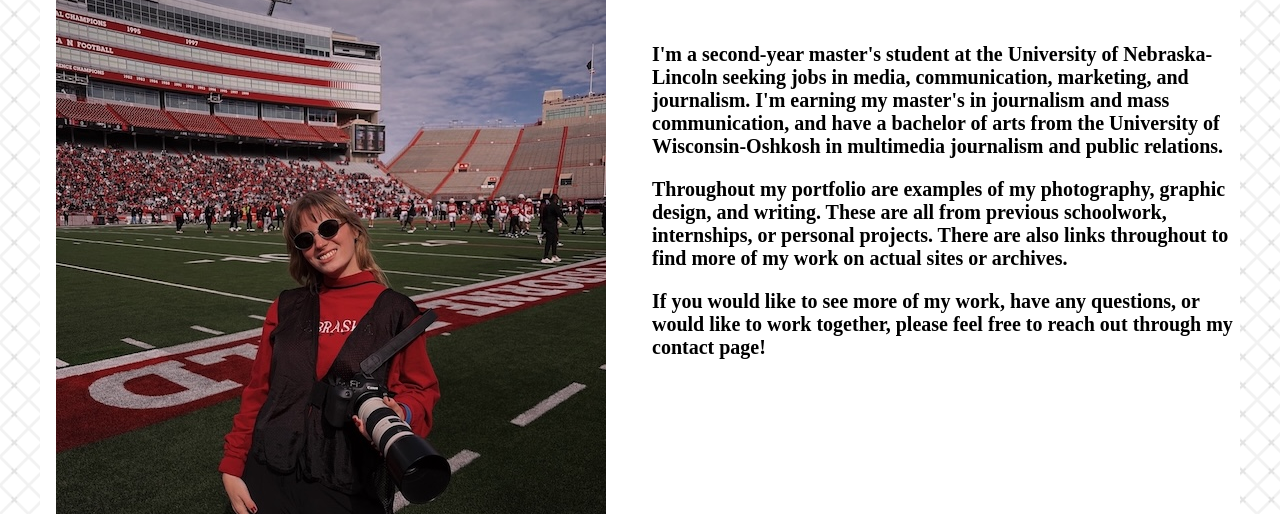
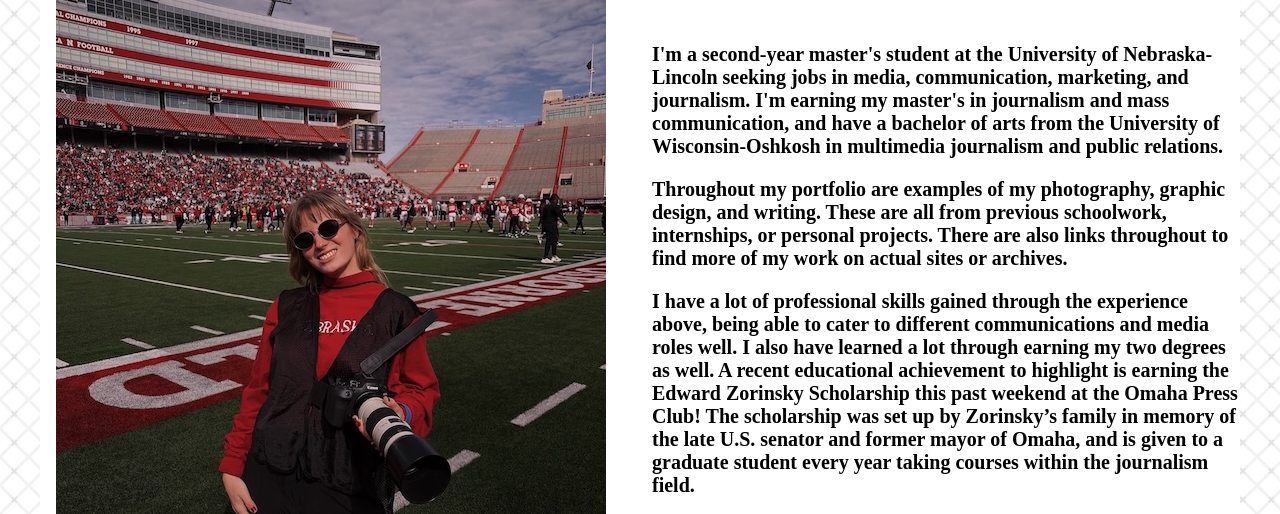
Before and after one commit to beckcm21/Final-Project, a plain HTML site: page aboutmecontact.html in a window 1280 px wide. Shown: the part 286-800 px from the top of the page. Drawn offline with Linux system fonts and the light colour scheme.

Commit message:
final updates

```diff
--- a/aboutmecontact.html
+++ b/aboutmecontact.html
@@ -29,9 +29,8 @@
     <h1> Hi, I'm Mattie Beck!</h1>
     <br>
     <h3>I'm a second-year master's student at the University of Nebraska-Lincoln seeking jobs in media, communication, marketing, and journalism. I'm earning my master's in journalism and mass communication, and have a bachelor of arts from the University of Wisconsin-Oshkosh in multimedia journalism and public relations. </h3>
-
     <h3>Throughout my portfolio are examples of my photography, graphic design, and writing. These are all from previous schoolwork, internships, or personal projects. There are also links throughout to find more of my work on actual sites or archives.</h3>
-
+    <h3> I have a lot of professional skills gained through the experience above, being able to cater to different communications and media roles well. I also have learned a lot through earning my two degrees as well. A recent educational achievement to highlight is earning the Edward Zorinsky Scholarship this past weekend at the Omaha Press Club! The scholarship was set up by Zorinsky’s family in memory of the late U.S. senator and former mayor of Omaha, and is given to a graduate student every year taking courses within the journalism field.</h3>
     <h3>If you would like to see more of my work, have any questions, or would like to work together, please feel free to reach out through my contact page!</h3>
 </aside>
 
```
